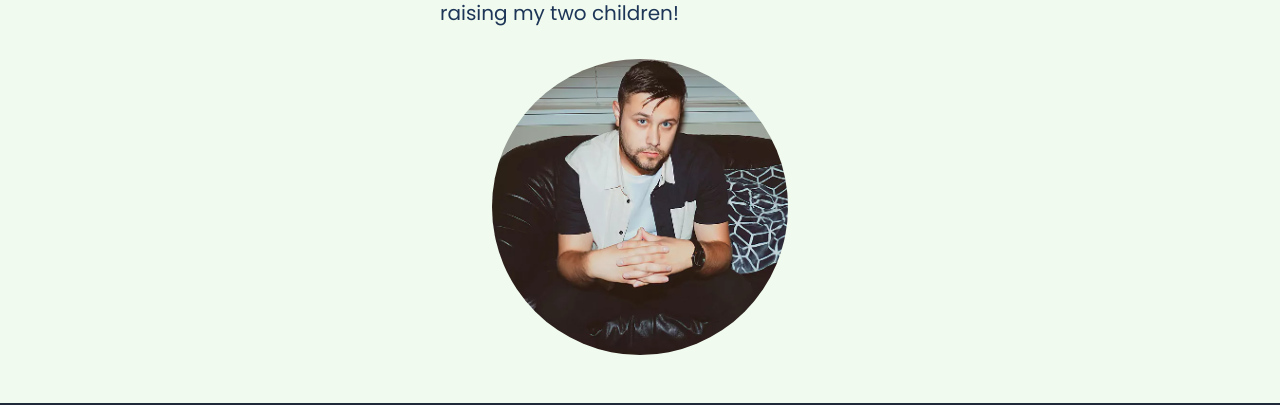
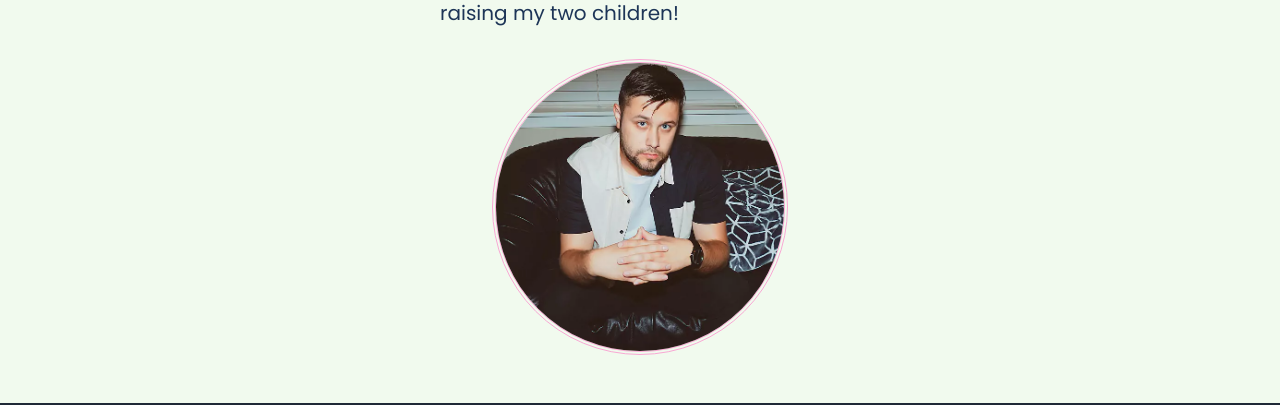
Before and after one commit to MonkeyCrumbs999/Max-Burleigh-Portfolio-V2, a React (Vite) app: page /about in a window 1280 px wide. Shown: the part 521-926 px from the top of the page. Built offline with nearby package versions, Linux system fonts and the light colour scheme.

Commit message:
moved redirects to public folder

```diff
--- a/src/components/About.jsx
+++ b/src/components/About.jsx
@@ -66,7 +66,7 @@ const About = () => {
           onTouchEnd={handleGestureEnd}
           src={src}
           alt="About me"
-          className="object-contain rounded-full w-full opacity-100 transition-opacity duration-500 ease-in-out"
+          className="object-contain rounded-full w-full opacity-100 transition-opacity duration-500 ease-in-out border-4 border-double border-pink-300"
           style={{ translateX: springX, translateY: springY }}
         />
       </div>
```
Also changed, not shown: 1 other file (tests, documents, lock files or other folders).
